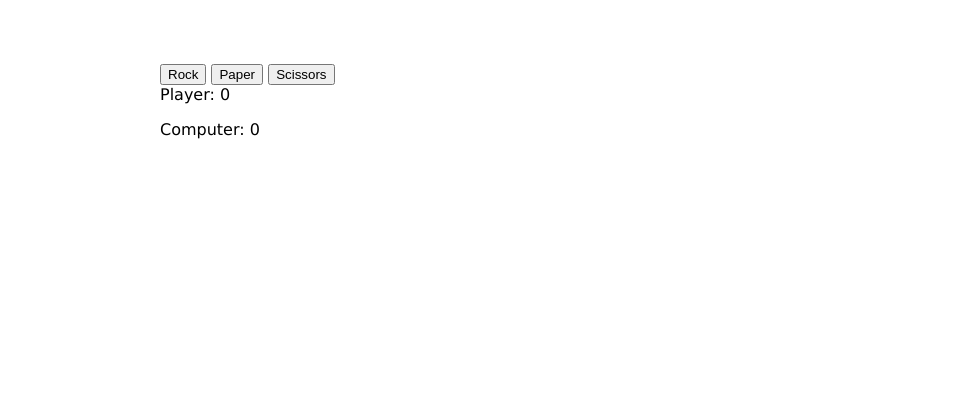
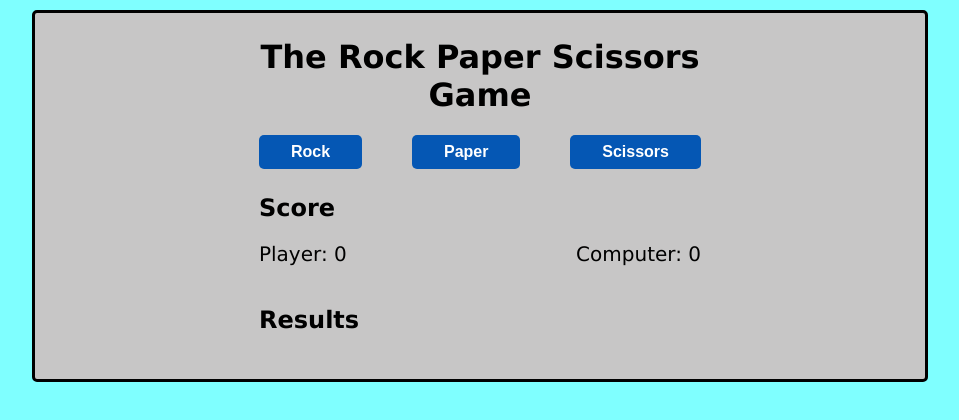
Before and after one commit to zkellerman/rock-paper-scissors, a plain HTML site: page index.html in a window 1280 px wide. Shown: the whole page, without its empty margins (160-1119 px from the left). Drawn offline with Linux system fonts and the light colour scheme.

Commit message:
Completed styling the page.

```diff
--- a/index.html
+++ b/index.html
@@ -7,19 +7,23 @@
   <link rel="stylesheet" href="styles.css">
 </head>
 <body>
+  <div class="container">
+    <h1>The Rock Paper Scissors Game</h1>
     <div id="buttons">
       <button>Rock</button>
       <button>Paper</button>
       <button>Scissors</button>
     </div>
 
+    <h2>Score</h2>
     <div id="score">
       <p>Player: 0</p>
       <p>Computer: 0</p>
     </div>
 
+    <h2>Results</h2>
     <div id="results"></div>
-
+  </div>
   <script src="scripts.js"></script>
 </body>
 </html>
--- a/styles.css
+++ b/styles.css
@@ -1,10 +1,46 @@
 body {
+  background-color: #7fffff;
   display: flex;
   flex-direction: column;
   font-family: 'Lucida Sans', 'Lucida Sans Regular', 'Lucida Grande', 'Lucida Sans Unicode', Geneva, Verdana, sans-serif;
-  margin: 5% 25%;
+  margin: 10px 15%;
+}
+
+h1 {
+  margin-top: 0;
+  text-align: center;
 }
 
 p {
+  font-size: 20px;
   margin-top: 0;
 }
+
+button {
+  background-color: #0557b4;
+  border: 0;
+  border-radius: 5px;
+  color: white;
+  cursor: pointer;
+  font-size: 16px;
+  font-weight: bold;
+  padding: 8px 32px;
+}
+
+.container {
+  background-color: #c7c6c6;
+  border: 3px solid black;
+  border-radius: 5px;
+  padding: 25px 25%;
+}
+
+#buttons {
+  display: flex;
+  justify-content: space-between;
+  margin-bottom: 25px;
+}
+
+#score {
+  display: flex;
+  justify-content: space-between;
+}
```
Lines whose indentation alone changed are shown as unchanged.
